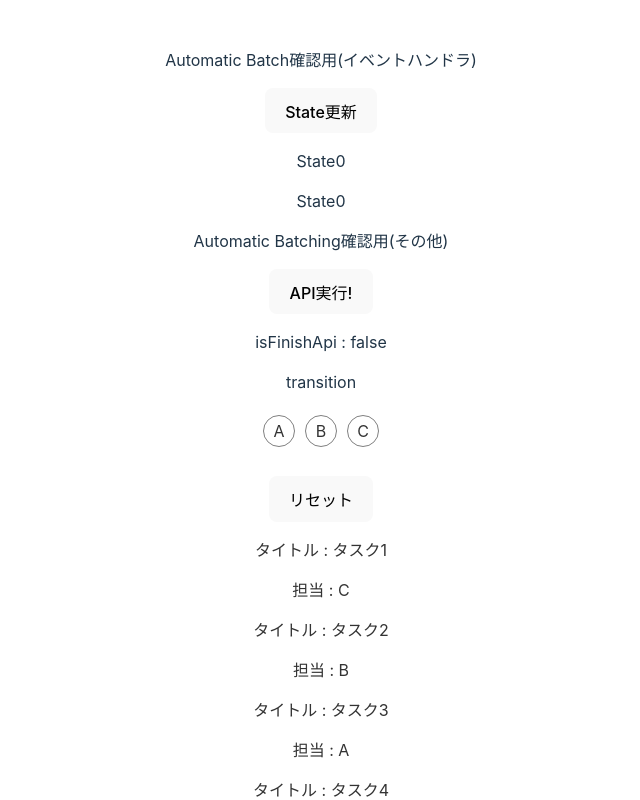
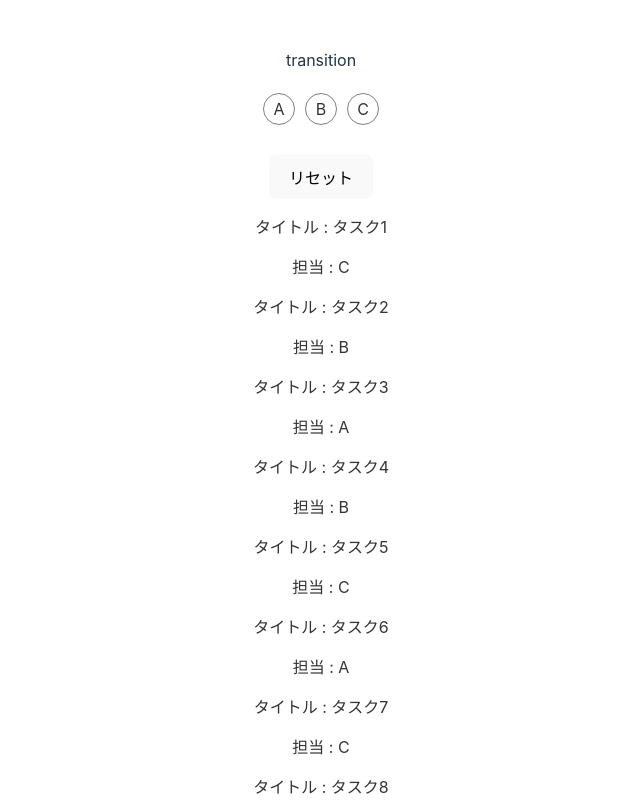
Before and after one commit to toasahi/react-v18, a React (Vite) app: page / in a window 1280 px wide. Shown: the top 800 px of the page, without its empty margins (319-959 px from the left). Built offline with nearby package versions, Linux system fonts and the light colour scheme.

Commit message:
update:Section3 Transition Add startTransition

```diff
--- a/src/App.tsx
+++ b/src/App.tsx
@@ -1,16 +1,11 @@
 import './App.css'
 
-import {AutoBatchEventHandler} from "./components/AutoBatchEventHandler";
-import {AutoBatchOtherHandler} from "./components/AutoBatchOtherHandler";
 import {Transition} from "./components/Transition";
-
 
 function App() {
 
     return (
         <div className="App">
-            <AutoBatchEventHandler/>
-            <AutoBatchOtherHandler/>
             <Transition/>
         </div>
     )
--- a/src/components/Transition.tsx
+++ b/src/components/Transition.tsx
@@ -1,4 +1,4 @@
-import {Fragment, useState} from "react";
+import {useState, startTransition} from "react";
 import {Avatar} from "./Avatar";
 
 type Task = {
@@ -32,12 +32,14 @@ const filteringAssignee = (assignee: string) => {
 }
 
 export const Transition = () => {
-    const [selectedAssignee,setSelectedAssignee] = useState<string>('');
-    const [taskList,setTaskList] = useState<Task[]>(tasks)
+    const [selectedAssignee, setSelectedAssignee] = useState<string>('');
+    const [taskList, setTaskList] = useState<Task[]>(tasks)
 
     const onClickAssignee = (assignee: string) => {
         setSelectedAssignee(assignee)
-        setTaskList(filteringAssignee(assignee))
+        startTransition(() => {
+            setTaskList(filteringAssignee(assignee))
+        })
     }
     return (
         <div>
@@ -48,7 +50,7 @@ export const Transition = () => {
                 <Avatar isSelected={selectedAssignee === member.c} onClick={onClickAssignee}>{member.c}</Avatar>
             </div>
             <br/>
-            <button onClick={()=>onClickAssignee('')}>リセット</button>
+            <button onClick={() => onClickAssignee('')}>リセット</button>
             {taskList.map((task) => (
                 <div key={task.id} style={{width: '300px', margin: 'auto', background: 'white', color: '#333'}}>
                     <p>タイトル : {task.title}</p>
```
